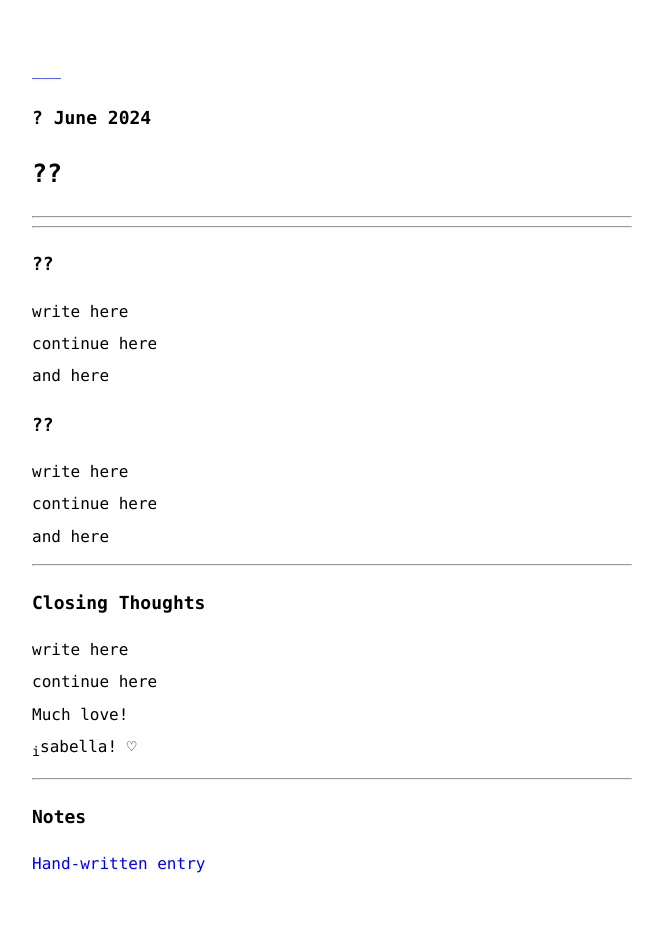
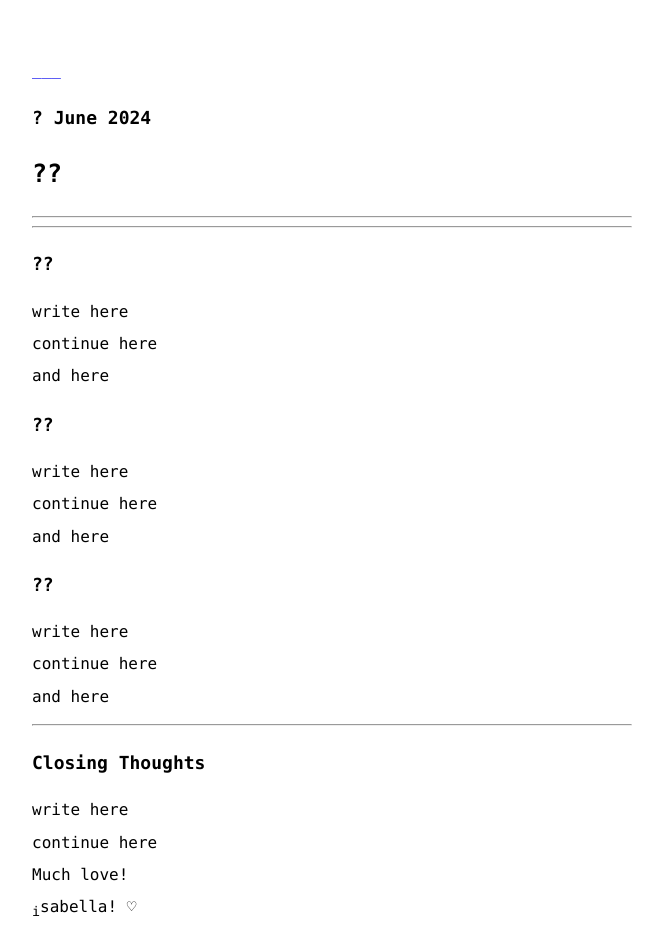
Before and after one commit to igastelalejandre/igastelalejandre.github.io, a plain HTML site: page PostN.html in a window 1280 px wide. Shown: the top 925 px of the page, without its empty margins (308-971 px from the left). Drawn offline with Linux system fonts and the light colour scheme.

Commit message:
Template Update

```diff
--- a/PostN.html
+++ b/PostN.html
@@ -49,6 +49,16 @@
                 continue here
                 <br><div class="spacer"></div>
                 and here
+                <br>
+
+
+                <h4 class = "h4font">??</h4>
+
+                write here
+                <br><div class="spacer"></div>
+                continue here
+                <br><div class="spacer"></div>
+                and here
             </p>
         </div>
 
```
